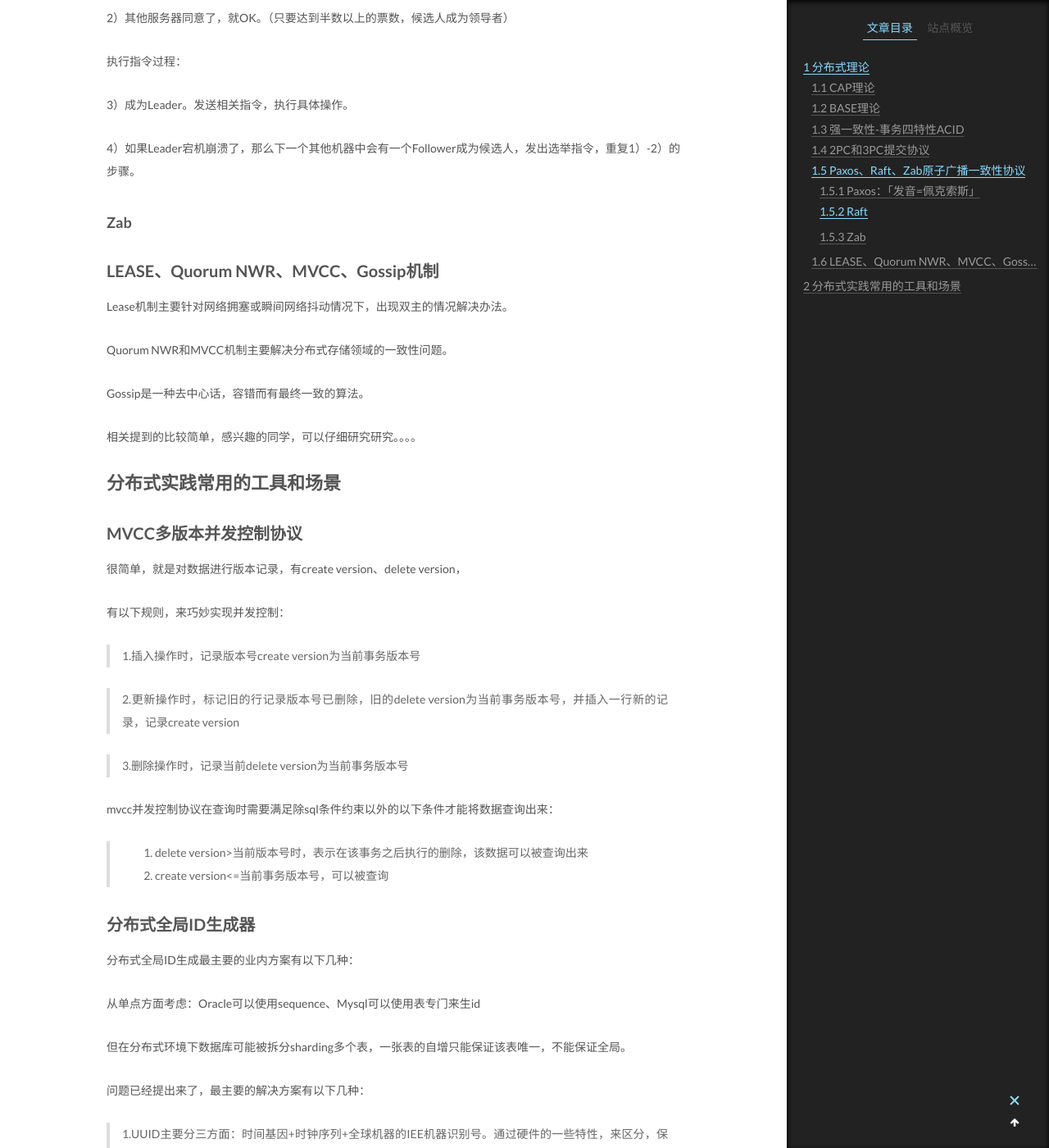
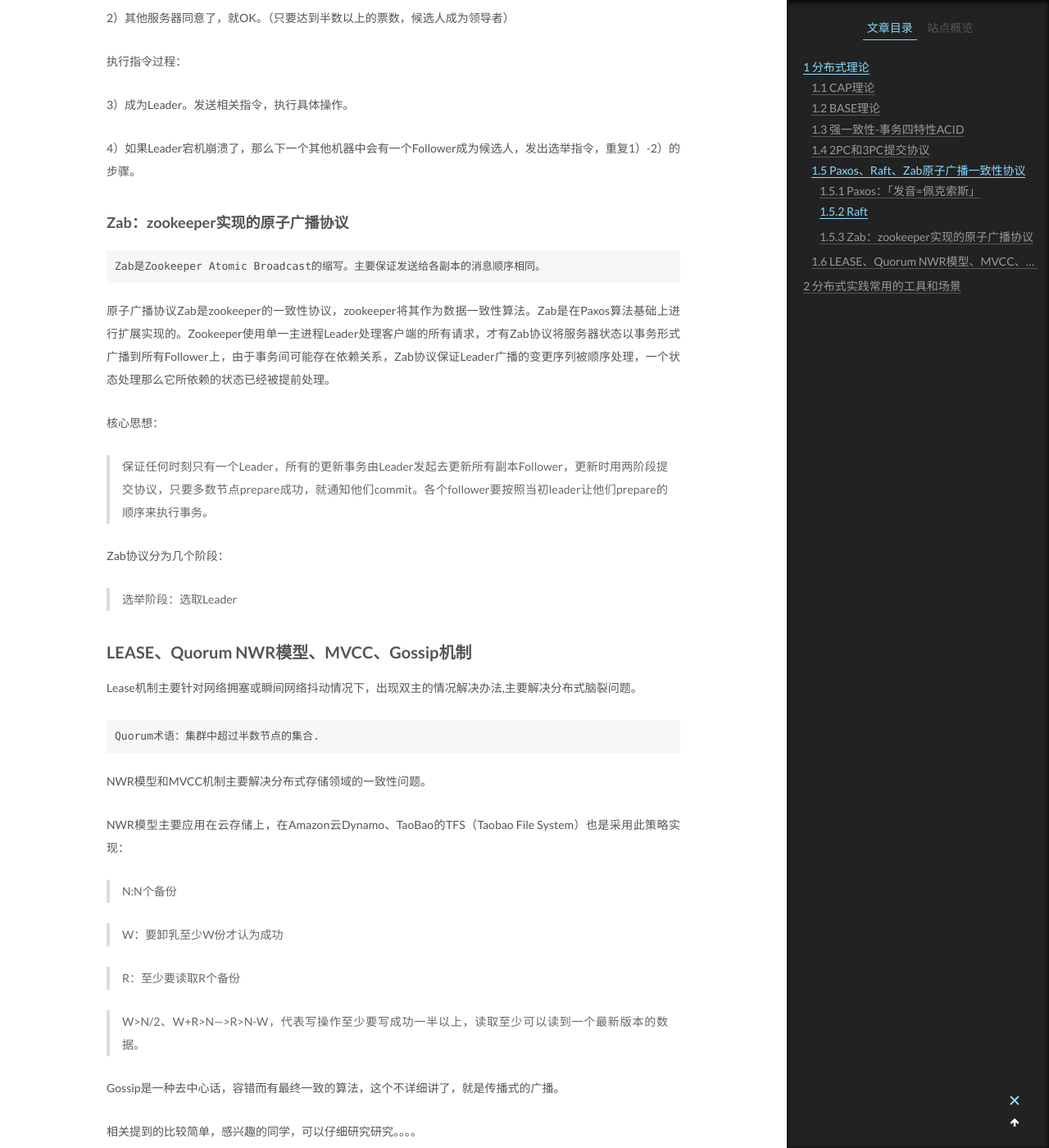
Before and after one commit to lkzlee/lkzlee.github.io, a Jekyll site: the page built from _posts/2018-08-07-分布式系统相关概念.md, in a window 1280 px wide and 1400 px high, scrolled down 6052 px. Shown: the whole window at 82% size. Built offline with Jekyll 4.4.1, drawn with Linux system fonts in a browser that asks for light colours; some of the changed text lies outside the part shown.

Commit message:
Zab原子性传播协议补充

```diff
--- a/_posts/2018-08-07-分布式系统相关概念.md
+++ b/_posts/2018-08-07-分布式系统相关概念.md
@@ -165,15 +165,42 @@ Raft协议也是两阶段协议，分为：选举阶段、正常服务阶段（L
 4）如果Leader宕机崩溃了，那么下一个其他机器中会有一个Follower成为候选人，发出选举指令，重复1）-2）的步骤。
 
 
-### Zab
+### Zab：zookeeper实现的原子广播协议
 
-## LEASE、Quorum NWR、MVCC、Gossip机制
+	Zab是Zookeeper Atomic Broadcast的缩写。主要保证发送给各副本的消息顺序相同。
 
-Lease机制主要针对网络拥塞或瞬间网络抖动情况下，出现双主的情况解决办法。
+原子广播协议Zab是zookeeper的一致性协议，zookeeper将其作为数据一致性算法。Zab是在Paxos算法基础上进行扩展实现的。Zookeeper使用单一主进程Leader处理客户端的所有请求，才有Zab协议将服务器状态以事务形式广播到所有Follower上，由于事务间可能存在依赖关系，Zab协议保证Leader广播的变更序列被顺序处理，一个状态处理那么它所依赖的状态已经被提前处理。
 
-Quorum NWR和MVCC机制主要解决分布式存储领域的一致性问题。
+核心思想：
 
-Gossip是一种去中心话，容错而有最终一致的算法。
+>保证任何时刻只有一个Leader，所有的更新事务由Leader发起去更新所有副本Follower，更新时用两阶段提交协议，只要多数节点prepare成功，就通知他们commit。各个follower要按照当初leader让他们prepare的顺序来执行事务。
+
+Zab协议分为几个阶段：
+
+>选举阶段：选取Leader
+
+>
+
+
+## LEASE、Quorum NWR模型、MVCC、Gossip机制
+
+Lease机制主要针对网络拥塞或瞬间网络抖动情况下，出现双主的情况解决办法,主要解决分布式脑裂问题。
+
+	Quorum术语：集群中超过半数节点的集合.
+
+NWR模型和MVCC机制主要解决分布式存储领域的一致性问题。
+
+NWR模型主要应用在云存储上，在Amazon云Dynamo、TaoBao的TFS（Taobao File System）也是采用此策略实现：
+
+>N:N个备份
+
+>W：要卸乳至少W份才认为成功
+
+>R：至少要读取R个备份
+
+>W>N/2、W+R>N--->R>N-W，代表写操作至少要写成功一半以上，读取至少可以读到一个最新版本的数据。
+
+Gossip是一种去中心话，容错而有最终一致的算法，这个不详细讲了，就是传播式的广播。
 
 相关提到的比较简单，感兴趣的同学，可以仔细研究研究。。。。
 
@@ -217,7 +244,7 @@ mvcc并发控制协议在查询时需要满足除sql条件约束以外的以下
 
 要讲一致性Hash，首先理解Hash是个什么东西，他有哪些特性和缺点？
 
-一致性Hash这个东西在1997年由麻省理工提出的一种分布式Hash（DHT）主要解决单调性和分散性问题。这些人真聪明，我咋就想不出来这种东西呢。
+	一致性Hash这个东西在1997年由麻省理工提出的一种分布式Hash（DHT）主要解决单调性和分散性问题。这些人真聪明，我咋就想不出来这种东西呢。
 
 一致性Hash主要将key的hash放到2^32次方桶中，想想这个桶多大，能不均匀吗，然后将这个数字首尾相连，构成一个环，在一致性Hash算法中，如果一台机器添加或不可用，可以沿着环找下一个节点，其他不会受到影响，它的优点很明显，可以动态添加和删除节点，仅影响相邻的节点。为了更好的均匀分布节点，再加入虚节点的概念，系统创建更多大量的虚节点，说到底建立一个mapping，然后真实节点均匀映射到虚节点上，然后在虚节点这个环上进行一致性hash，这样更加平衡和均匀了，hash算法的缺点也得到了弥补。
 
@@ -225,6 +252,32 @@ mvcc并发控制协议在查询时需要满足除sql条件约束以外的以下
 
 数据库中间件有以下关键问题：
 
+>读写分离
+
+>分布式事务
+
+>相关聚合查询
+
+>相关分组查询
+
+>分页查询
+
+>in查询、between查询
+
+>性能监控、故障检测、数据迁移，连接管理
+
+>安全：Ip白名单，数据分片sql分析，sql注入拦截
+
+数据库中间件的应用场景在哪里呢？
+
+>我主要觉得有以下几点：
+>>1）比如一个库许多业务都需要连接，这个数据库本身支持不了太多连接，导致整体性能下降，这时候数据库中间件做一层代理进行连接管理，就能解决这个问题，既能复用连接，也能满足要求。
+
+>>2)做分库分表，需要走库路由和表路由，透明做到读写分离，提高性能
+
+>>3)分布式事务，说实话，业内用这个的真不多，性能太差，
+
+>>4）还有一点，其实因为分库分表的问题导致，使得相关查询的不支持，比如in，sum，group by等等，这个要特别注意，所以要尽量避免此类查询，如果比较多，建议设计的时候尽量规避。
 
 主要中间件有以下主流的：
 
@@ -240,22 +293,71 @@ mvcc并发控制协议在查询时需要满足除sql条件约束以外的以下
 
 2.当当开源的：Sharding-Jdbc
 
+>以jar包形式提供，分片灵活
+
+>支持聚合、分组、排序、limit、or、in、between查询
+
+
 3.阿里的Cobar
 
-4.Mycat社区爱好者基于阿里开眼的cobar进行的二次开发，解决一些问题，加入了一些新功能。
+很老的一个东西
+
+>表的水平拆分，大数据量透明水平分表
+
+>HA高可用、心跳检测，自动主备切换
+
+>后端对MySQL是直接面向二进制协议的
+
+>不支持跨库查询，join、分页、排序、in、读写分离
+
+4.Mycat
+
+社区爱好者基于阿里开眼的cobar进行的二次开发，解决一些问题，加入了一些新功能。
+
+>遵循mysql原生协议
+
+>支持读写分离，支持mysql主从
+
+>支持sum、count、max等聚合，支持跨库分页（这个比较屌，如果想了解跨库分页，可以看看58的沈剑架构师之路提到了几种方案特别有意思，感兴趣的可以了解下，1年前看过暂时没有连接，可以自己找找）
+
+>HA高可用，基于心跳的自动故障切换
+
+>白名单Ip，sql注入攻击拦截、prepare预编译
+
+拦截的主要原理：分片分析、路由分析、读写分离分析、缓存分析
 
 5.DBProxy
 
 >针对atlas进行改进，形成了新的高可靠、高可用企业级数据库中间件DBProxy
 
+>读写分离
+
+>负载均衡
+
+>slave故障感知及摘除
+
+>连接池、自定义sql拦截和过滤
+
 6.Atlas
 
->360团队基于mysql proxy把lua用c改写，在高并发下经常会挂掉。
+360团队基于mysql proxy把lua用c改写，在高并发下经常会挂掉。
 
 7.oneProxy 闭源
 
->基于mysql协议的数据库中间件。利用c进行开发的，专注于性能和稳定性
+基于mysql协议的数据库中间件。利用c进行开发的，专注于性能和稳定性
+
+>读写分离
+
+>透明流量分析，
+
+>语句分离，跨分片结果集合并，按数据分片sql并行执行
+
+>sql安全检查，拒绝危险DDL操作
+
+说到底这块监控和sql分析做的特别好，故障检测，高可用都有相关处理
 
 8.vitess
 
+Youtube使用的，据说架构比较复杂
+
 其实还有很多数据库中间件，只不过未列出，比较小众，我们组有同事自己也根据业务写了一个简单的表路由sharding。
```
